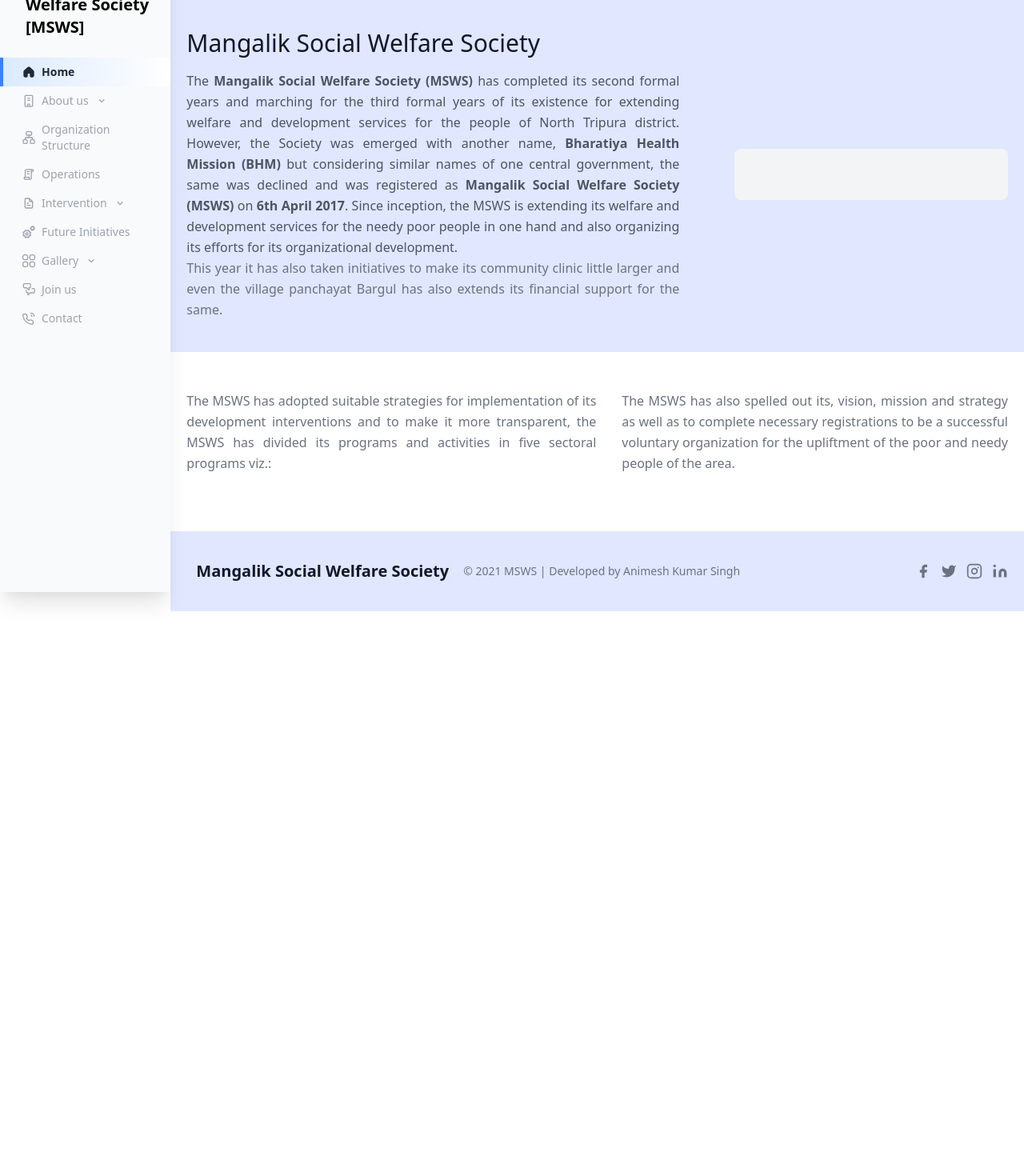
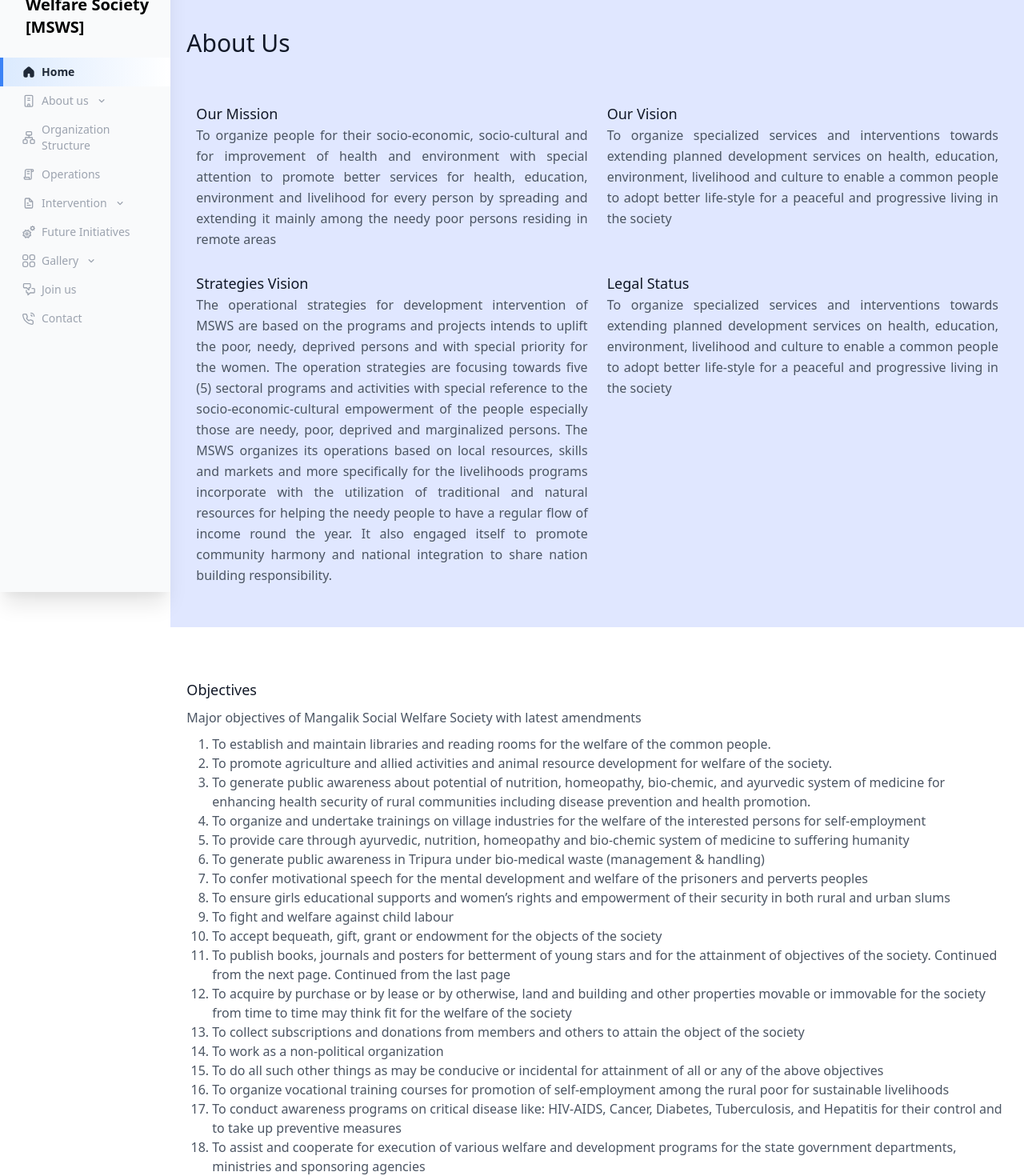
Before and after one commit to Personal-Hobbies/mangalik_social_welfare_society, a Nuxt app: page /about-us in a window 1280 px wide. Shown: the part 60-1530 px from the top of the page at 80% size. Before the commit the page ends 824 px from the top, so only its background shows below. Built offline with nearby package versions, Linux system fonts and the light colour scheme.

Commit message:
updated about us

```diff
--- a/pages/about-us/index.vue
+++ b/pages/about-us/index.vue
@@ -2,44 +2,86 @@
 	<div class="w-full">
 		<section class="text-gray-600 body-font bg-indigo-100">
 			<div class="container px-5 pt-24 pb-10 mx-auto flex flex-wrap items-center">
-				<div class="lg:w-3/5 md:w-1/2 md:pr-16 lg:pr-0 pr-0">
-					<h1 class="title-font font-medium text-3xl text-gray-900">
-						Mangalik Social Welfare Society
-					</h1>
-					<p class="leading-relaxed mt-4 text-justify">
-						The <b>Mangalik Social Welfare Society (MSWS)</b> has completed its second formal years and marching for the third formal years of its existence for extending welfare and development services for the people of North Tripura district.  However, the Society was emerged with another name, <b>Bharatiya Health Mission (BHM)</b> but considering similar names of one central government, the same was declined and was registered as <b>Mangalik Social Welfare Society (MSWS)</b> on <b>6th April 2017</b>. Since inception, the MSWS is extending its welfare and development services for the needy poor people in one hand and also organizing its efforts for its organizational development.
+				<h1 class="title-font font-medium text-3xl text-gray-900">
+					About Us
+				</h1>
+			</div>
+			<div class="container px-5 mx-auto flex flex-wrap items-start">
+				<div class="lg:w-1/2 md:w-1/2 p-3 pt-0">
+					<h3 class="title-font font-medium text-lg text-gray-900 mt-4">
+						Our Mission
+					</h3>
+					<p class="leading-relaxed text-justify">
+						To organize people for their socio-economic, socio-cultural and for improvement of health and environment with special attention to promote better services for health, education, environment and livelihood for every person by spreading and extending it mainly among the needy poor persons residing in remote areas
 					</p>
-					<div class="flex flex-wrap w-full text-justify">
-						<p class="w-full leading-relaxed text-gray-500">
-							This year it has also taken initiatives to make its community clinic little larger and even the village panchayat Bargul has also extends its financial support for the same.
-						</p>
-					</div>
+				</div>
 
+				<div class="lg:w-1/2 md:w-1/2 p-3 pt-0">
+					<h3 class="title-font font-medium text-lg text-gray-900 mt-4">
+						Our Vision
+					</h3>
+					<p class="leading-relaxed text-justify">
+						To organize specialized services and interventions towards extending planned development services on health, education, environment, livelihood and culture to enable a common people to adopt better life-style for a peaceful and progressive living in the society
+					</p>
 				</div>
-				<div class="lg:w-2/6 md:w-1/2 bg-gray-100 rounded-lg p-8 flex flex-col md:ml-auto w-full mt-10 md:mt-0">
+			</div>
 
+			<div class="container px-5 pb-10 mx-auto flex flex-wrap items-start">
+				<div class="lg:w-1/2 md:w-1/2 p-3 pt-0">
+					<h3 class="title-font font-medium text-lg text-gray-900 mt-4">
+						Strategies Vision
+					</h3>
+					<p class="leading-relaxed text-justify">
+						The operational strategies for development intervention of MSWS are based on the programs and projects intends to uplift the poor, needy, deprived persons and with special priority for the women.   The operation strategies are focusing towards five (5) sectoral programs and activities with special reference to the socio-economic-cultural empowerment of the people especially those are needy, poor, deprived and marginalized persons.
+
+						The MSWS organizes its operations based on local resources, skills and markets and more specifically for the livelihoods programs incorporate with the utilization of traditional and natural resources for helping the needy people to have a regular flow of income round the year.  It also engaged itself to promote community harmony and national integration to share nation building responsibility.
+					</p>
+				</div>
+
+				<div class="lg:w-1/2 md:w-1/2 p-3 pt-0">
+					<h3 class="title-font font-medium text-lg text-gray-900 mt-4">
+						Legal Status
+					</h3>
+					<p class="leading-relaxed text-justify">
+						To organize specialized services and interventions towards extending planned development services on health, education, environment, livelihood and culture to enable a common people to adopt better life-style for a peaceful and progressive living in the society
+					</p>
 				</div>
 			</div>
 		</section>
 
 		<section class="text-gray-600 body-font py-12">
-			<div class="container px-5 mx-auto flex flex-wrap items-center">
-				<div class="flex flex-wrap w-full text-justify">
-					<div class="lg:max-w-lg lg:w-full md:w-1/2 w-5/6 mb-10 md:mb-0">
-						<div class="flex flex-wrap w-full text-justify pb-6">
-							<p class="w-full leading-relaxed text-gray-500">
-								The MSWS has adopted suitable strategies for implementation of its development interventions and to make it more transparent, the MSWS has divided its programs and activities in five sectoral programs viz.:
-							</p>
-						</div>
-					</div>
-					<div class="lg:flex-grow md:w-1/2 lg:pl-8 md:pl-8 flex flex-col md:items-start md:text-left items-center text-center">
-						<div class="flex flex-wrap w-full text-justify">
-							<p class="w-full leading-relaxed text-gray-500 mb-2">
-								The MSWS has also spelled out its, vision, mission and strategy as well as to complete necessary registrations to be a successful voluntary organization for the upliftment of the poor and needy people of the area.
-							</p>
-						</div>
-					</div>
-				</div>
+			<div class="container px-5 pb-10 mx-auto">
+					<h3 class="title-font font-medium text-lg text-gray-900 mt-4">
+						Objectives
+					</h3>
+					<p class="leading-relaxed text-justify my-2 font-medium">
+						Major objectives of Mangalik Social Welfare Society with latest amendments
+					</p>
+					<ol class="list-decimal ml-8">
+						<li>To establish and maintain libraries and reading rooms for the welfare of the common people.</li>
+						<li>To promote agriculture and allied activities and animal resource development for welfare of the society.</li>
+						<li>To generate public awareness about potential of nutrition, homeopathy, bio-chemic, and ayurvedic system of medicine for enhancing health security of rural communities including disease prevention and health promotion.</li>
+						<li>To organize and undertake trainings on village industries for the welfare of the interested persons for self-employment</li>
+						<li>To provide care through ayurvedic, nutrition, homeopathy and bio-chemic system of medicine to suffering humanity</li>
+						<li>To generate public awareness in Tripura under bio-medical waste (management & handling)</li>
+						<li>To confer motivational speech for the mental development and welfare of the prisoners and perverts peoples</li>
+						<li>To ensure girls educational supports and women’s rights and empowerment of their security in both rural and urban slums</li>
+						<li>To fight and welfare against child labour</li>
+						<li>To accept bequeath, gift, grant or endowment for the objects of the society</li>
+						<li>To publish books, journals and posters for betterment of young stars and for the attainment of objectives of the society. Continued from the next page. Continued from the last page</li>
+						<li>To acquire by purchase or by lease or by otherwise, land and building and other properties movable or immovable for the society from time to time may think fit for the welfare of the society</li>
+						<li>To collect subscriptions and donations from members and others to attain the object of the society</li>
+						<li>To work as a non-political organization</li>
+						<li>To do all such other things as may be conducive or incidental for attainment of all or any of the above objectives</li>
+						<li>To organize vocational training courses for promotion of self-employment among the rural poor for sustainable livelihoods</li>
+						<li>To conduct awareness programs on critical disease like: HIV-AIDS, Cancer, Diabetes, Tuberculosis, and Hepatitis for their control and to take up preventive measures</li>
+						<li>To assist and cooperate for execution of various welfare and development programs for the state government departments, ministries and sponsoring agencies</li>
+						<li>To assist and cooperate for execution of various welfare and development programs for the state government departments, ministries and sponsoring agencies</li>
+						<li>To establish special coaching classes for the disabled, run residential school and hostels for promotion of education among disabled persons</li>
+						<li>To organize capacity building seminars, workshops, health camps, eye camps, blood donation camps, environment and sanitation awareness camps and it can run health centre, ayurvedic hospital to improve the health status of poor people</li>
+						<li>To organize planned actions for latest skill development trainings and to assist in promotion of men and women groups for adoption of cluster approach for sustainable livelihoods</li>
+					</ol>
+				<!-- </div> -->
 			</div>
 		</section>
 
```
